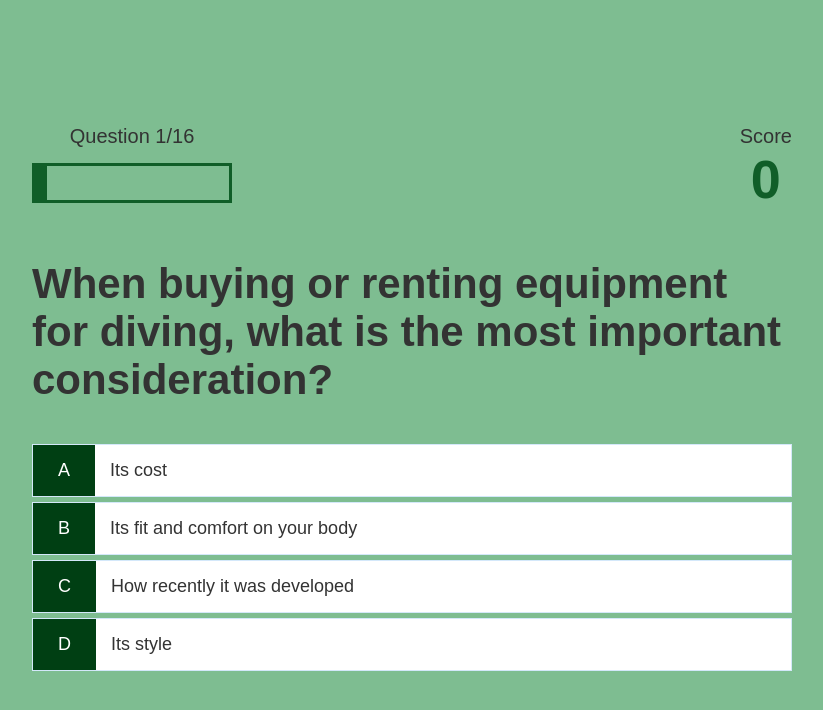
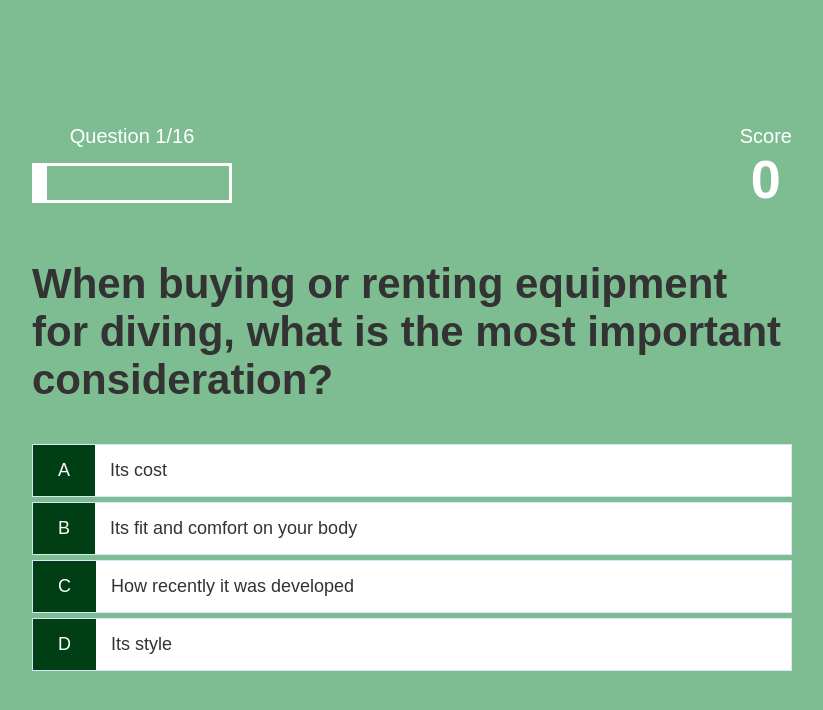
Before and after one commit to ctlemon83/scubaquiz, a plain HTML site: page game.html in a window 1280 px wide. Shown: the whole page, without its empty margins (228-1051 px from the left). Drawn offline with Linux system fonts and the light colour scheme.

Commit message:
Changed some colors on the "Question" and score

```diff
--- a/game.css
+++ b/game.css
@@ -43,6 +43,7 @@
 .hud-prefix {
 	text-align: center;
 	font-size: 2rem;
+	color: white;
 }
 
 .hud-main-text {
@@ -52,14 +53,18 @@
 #progressBar {
 	width: 20rem;
 	height: 4rem;
-	border: 0.3rem solid #105E28;
+	border: 0.3rem solid white;
 	margin-top: 1.5rem;
 }
 
 #progressBarFull {
 	height: 3.4rem;
-	background-color: #105E28;
+	background-color: white;
 	width: 0%;
+}
+
+#score {
+	color: white;
 }
 
 /*LOADER*/
```
